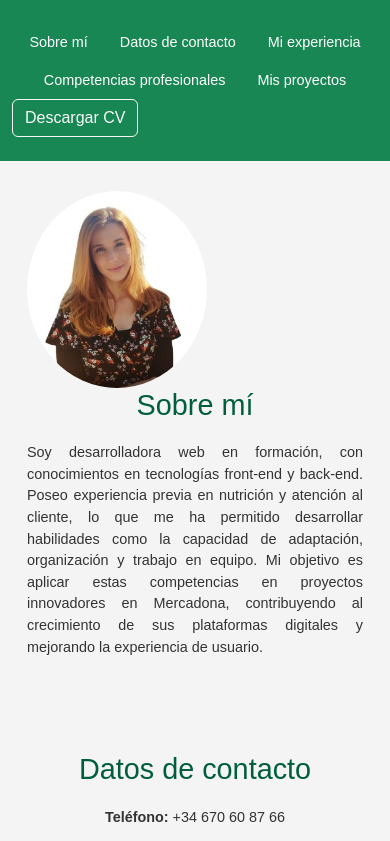
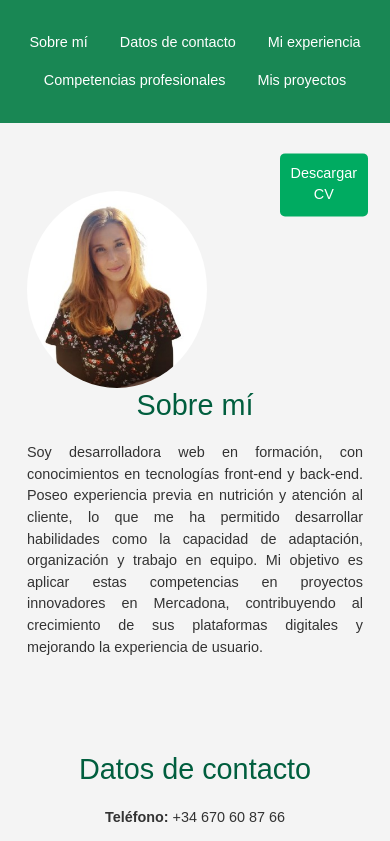
Before and after one commit to ZairaCabrera/C.V., a plain HTML site: page index.html in a window 390 px wide. Shown: the top 841 px of the page. Drawn offline with nearby package versions, Linux system fonts and the light colour scheme.

Commit message:
añadido estilos al boton de descarga

```diff
--- a/style.css
+++ b/style.css
@@ -1,4 +1,3 @@
-
 body {
     font-family: Arial, sans-serif;
     background-color: #f4f4f4;
@@ -44,6 +43,75 @@ main {
     }
 }
 
+/*BOTON de descarga de CV*/
+.download-cv-btn {
+    position: absolute;
+    right: 20px;
+    top: 50%;
+    transform: translateY(-50%);
+}
+.download-cv-btn a {
+    font-size: 1rem;
+    color: #fff;
+    background-color:#00ab61;
+    border: none;
+    padding: 10px 20px;
+    border-radius: 5px;
+    text-decoration: none;
+    transition: background-color 0.3s;
+}
+.download-cv-btn a:hover {
+    background-color:#005e3e;
+    color: #f4f4f4;
+}
+
+@media (max-width: 768px) {
+    .download-cv-btn {
+        position: absolute;
+        right: 10px;
+        top: 50%;
+        transform: translateY(-50%);
+    }
+    .download-cv-btn a {
+        font-size: 0.7rem;
+        color: #fff;
+        background-color:#00ab61;
+        border: none;
+        padding: 5px 10px;
+        border-radius: 5px;
+        text-decoration: none;
+        transition: background-color 0.3s;
+    }
+    .download-cv-btn a:hover {
+        background-color:#005e3e;
+        color: #f4f4f4;
+    }
+}
+
+@media (max-width: 1300px) {
+    .download-cv-btn {
+        position: absolute;
+        right: 0%;
+        top: 150%;
+        transform: translateY(-50%);
+    }
+    .download-cv-btn a {
+        font-size: 0.9rem;
+        color: #fff;
+        width: 80%;
+        background-color:#00ab61;
+        border: none;
+        padding: 10px 10px;
+        border-radius: 5px;
+        text-decoration: none;
+        transition: background-color 0.3s;
+    }
+    .download-cv-btn a:hover {
+        background-color:#005e3e;
+        color: #f4f4f4;
+    }
+}
+
 /* Logo */
 .logo img {
     height: 150px;
@@ -54,13 +122,16 @@ main {
 }
 
 /* ajustes de secciones*/
-h1, h2 {
+h1,
+h2 {
     color: #005e3e;
     margin-bottom: 20px;
 }
 
 @media (min-width: 769px) {
-    h1, h2 {
+
+    h1,
+    h2 {
         text-align: center;
     }
 
@@ -79,12 +150,15 @@ h1, h2 {
     }
 }
 
-#sobre-mi p, #contacto p, #formacion ul, #proyectos p {
+#sobre-mi p,
+#contacto p,
+#formacion ul,
+#proyectos p {
     text-align: justify;
     font-size: 1rem;
 }
 
-#contacto div p{
+#contacto div p {
     text-align: center;
 }
 
@@ -116,7 +190,7 @@ h1, h2 {
 
 #experienciaCarousel .carousel-control-prev-icon,
 #experienciaCarousel .carousel-control-next-icon {
-    background-color:#005e3e;
+    background-color: #005e3e;
     border-radius: 50%;
     padding: 10px;
 }
@@ -213,11 +287,15 @@ footer {
         height: 120px;
     }
 
-    h1, h2 {
+    h1,
+    h2 {
         font-size: 2rem;
     }
 
-    #sobre-mi p, #contacto p, #formacion ul, #proyectos p {
+    #sobre-mi p,
+    #contacto p,
+    #formacion ul,
+    #proyectos p {
         font-size: 0.9rem;
     }
 
@@ -231,11 +309,16 @@ footer {
         font-size: 0.9rem;
     }
 
-    h1, h2 {
+    h1,
+    h2 {
         font-size: 1.8rem;
     }
 
-    #sobre-mi, #contacto, #formacion, #experiencia, #proyectos {
+    #sobre-mi,
+    #contacto,
+    #formacion,
+    #experiencia,
+    #proyectos {
         padding: 15px;
     }
 
```
